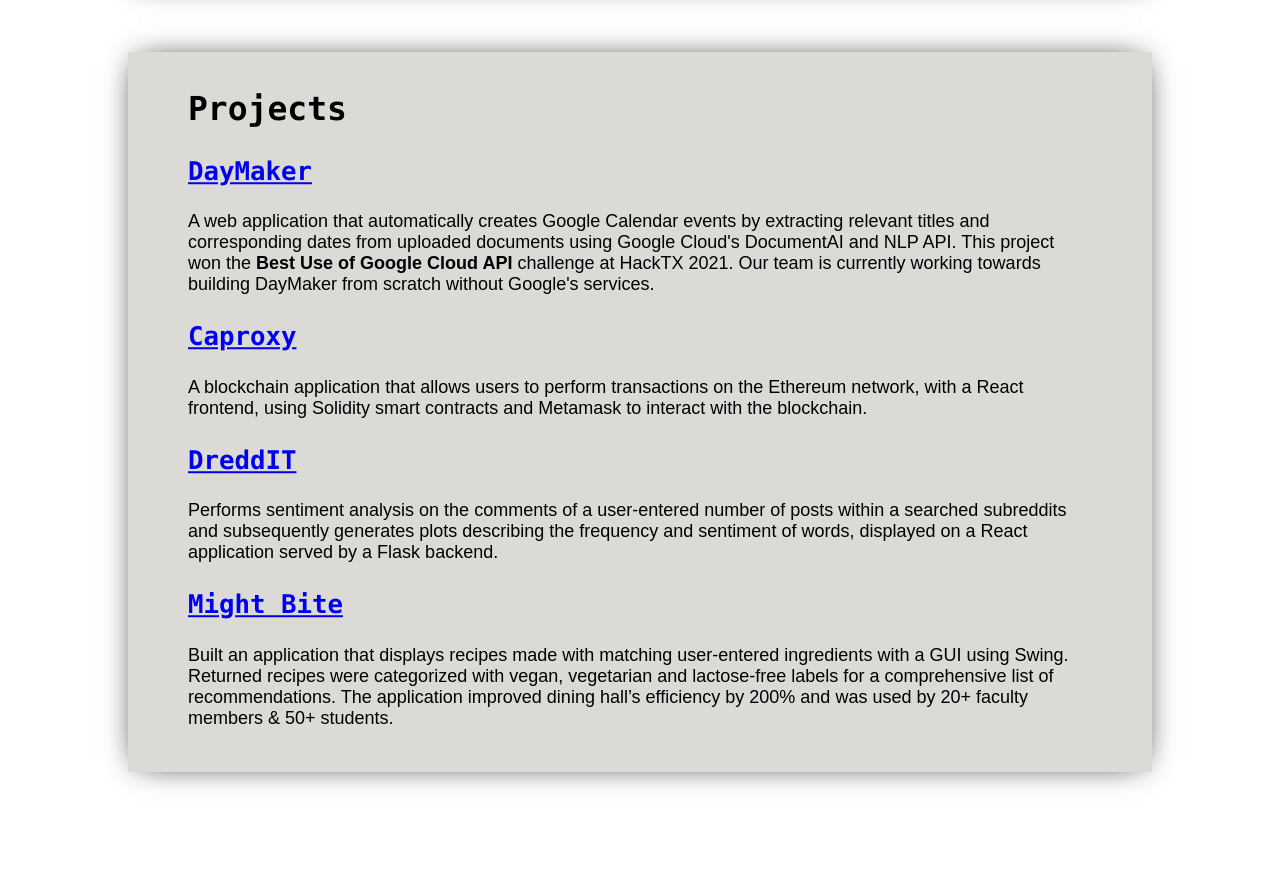
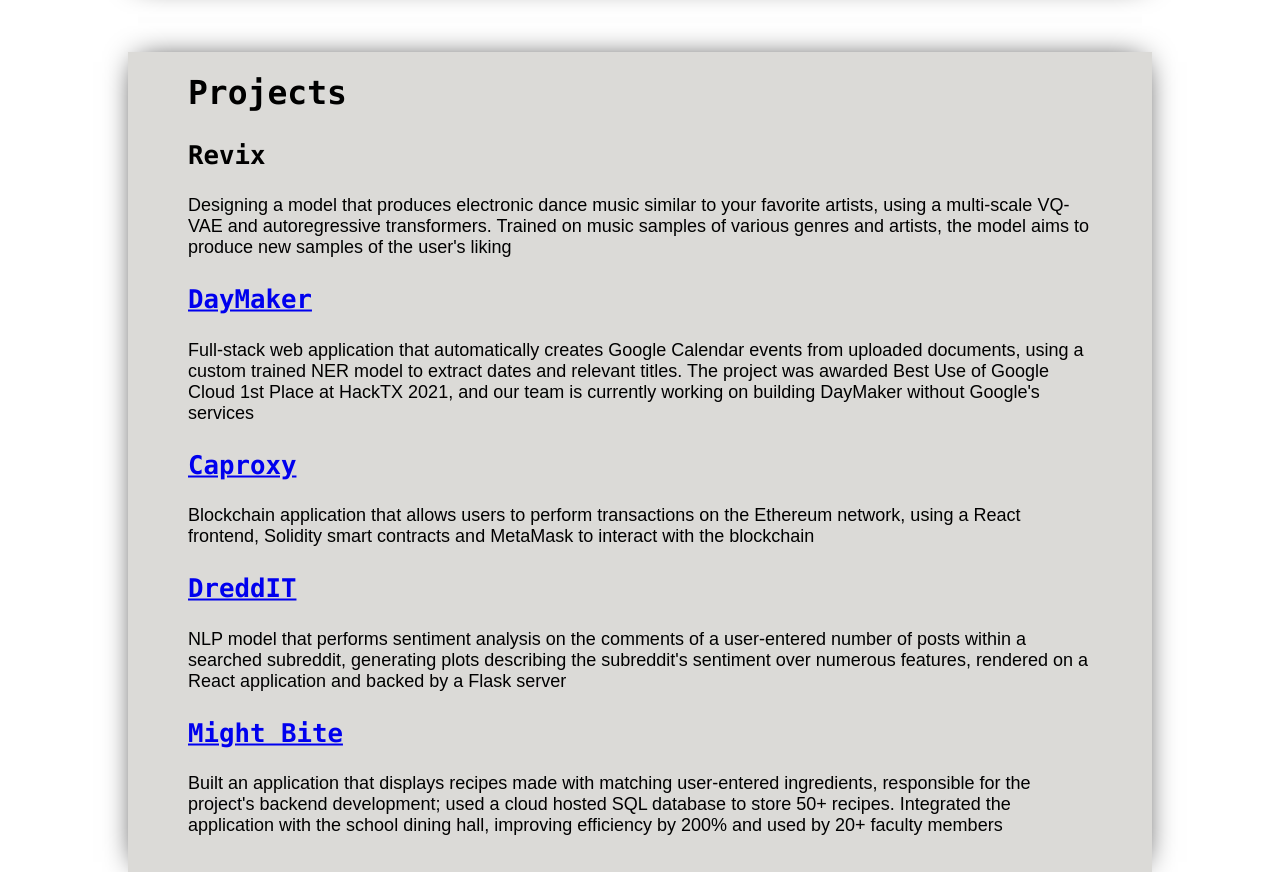
Before and after one commit to thaneesh-babu/Personal-Website, a React (Vite) app: page / in a window 1280 px wide. Shown: the part 1800-2672 px from the top of the page. Built offline with nearby package versions, Linux system fonts and the light colour scheme.

Commit message:
projects update

```diff
--- a/src/components/Projects/Projects.jsx
+++ b/src/components/Projects/Projects.jsx
@@ -8,42 +8,50 @@
       <div className="projects-content">
         <h2>Projects</h2>
         <h3>
+          <a>Revix</a>
+        </h3>
+        <p className="p-content">
+          Designing a model that produces electronic dance music similar to your
+          favorite artists, using a multi-scale VQ-VAE and autoregressive
+          transformers. Trained on music samples of various genres and artists,
+          the model aims to produce new samples of the user's liking
+        </p>
+        <h3>
           <a href="https://devpost.com/software/daymaker">DayMaker</a>
         </h3>
         <p className="p-content">
-          A web application that automatically creates Google Calendar events by
-          extracting relevant titles and corresponding dates from uploaded
-          documents using Google Cloud's DocumentAI and NLP API. This project
-          won the <b>Best Use of Google Cloud API</b> challenge at HackTX 2021.
-          Our team is currently working towards building DayMaker from scratch
-          without Google's services.
+          Full-stack web application that automatically creates Google Calendar
+          events from uploaded documents, using a custom trained NER model to
+          extract dates and relevant titles. The project was awarded Best Use of
+          Google Cloud 1st Place at HackTX 2021, and our team is currently
+          working on building DayMaker without Google's services
         </p>
         <h3>
           <a href="https://github.com/thaneesh-babu/Caproxy">Caproxy</a>
         </h3>
         <p className="p-content">
-          A blockchain application that allows users to perform transactions on
-          the Ethereum network, with a React frontend, using Solidity smart
-          contracts and Metamask to interact with the blockchain.
+          Blockchain application that allows users to perform transactions on
+          the Ethereum network, using a React frontend, Solidity smart contracts
+          and MetaMask to interact with the blockchain
         </p>
         <h3>
           <a href="https://github.com/thaneesh-babu/DreddIT">DreddIT</a>
         </h3>
         <p className="p-content">
-          Performs sentiment analysis on the comments of a user-entered number
-          of posts within a searched subreddits and subsequently generates plots
-          describing the frequency and sentiment of words, displayed on a React
-          application served by a Flask backend.
+          NLP model that performs sentiment analysis on the comments of a
+          user-entered number of posts within a searched subreddit, generating
+          plots describing the subreddit's sentiment over numerous features,
+          rendered on a React application and backed by a Flask server
         </p>
         <h3>
           <a href="https://github.com/thaneesh-babu/Might-Bite">Might Bite</a>
         </h3>
         <p className="p-content">
-        Built an application that displays recipes made with matching user-entered
-                ingredients with a GUI using Swing. Returned recipes were categorized with vegan, vegetarian and
-                lactose-free labels
-                for a comprehensive list of recommendations. The application improved dining hall’s efficiency by 200% and was used
-                by 20+ faculty members & 50+ students.
+          Built an application that displays recipes made with matching
+          user-entered ingredients, responsible for the project's backend
+          development; used a cloud hosted SQL database to store 50+ recipes.
+          Integrated the application with the school dining hall, improving
+          efficiency by 200% and used by 20+ faculty members
         </p>
       </div>
     </div>
--- a/src/components/Projects/Projects.scss
+++ b/src/components/Projects/Projects.scss
@@ -1,5 +1,5 @@
 .projects-section {
-    height: 600px;
+    height: 700px;
     width: 50;
     padding: 60px;
     box-shadow: 0px 0px 30px -10px black;
```
